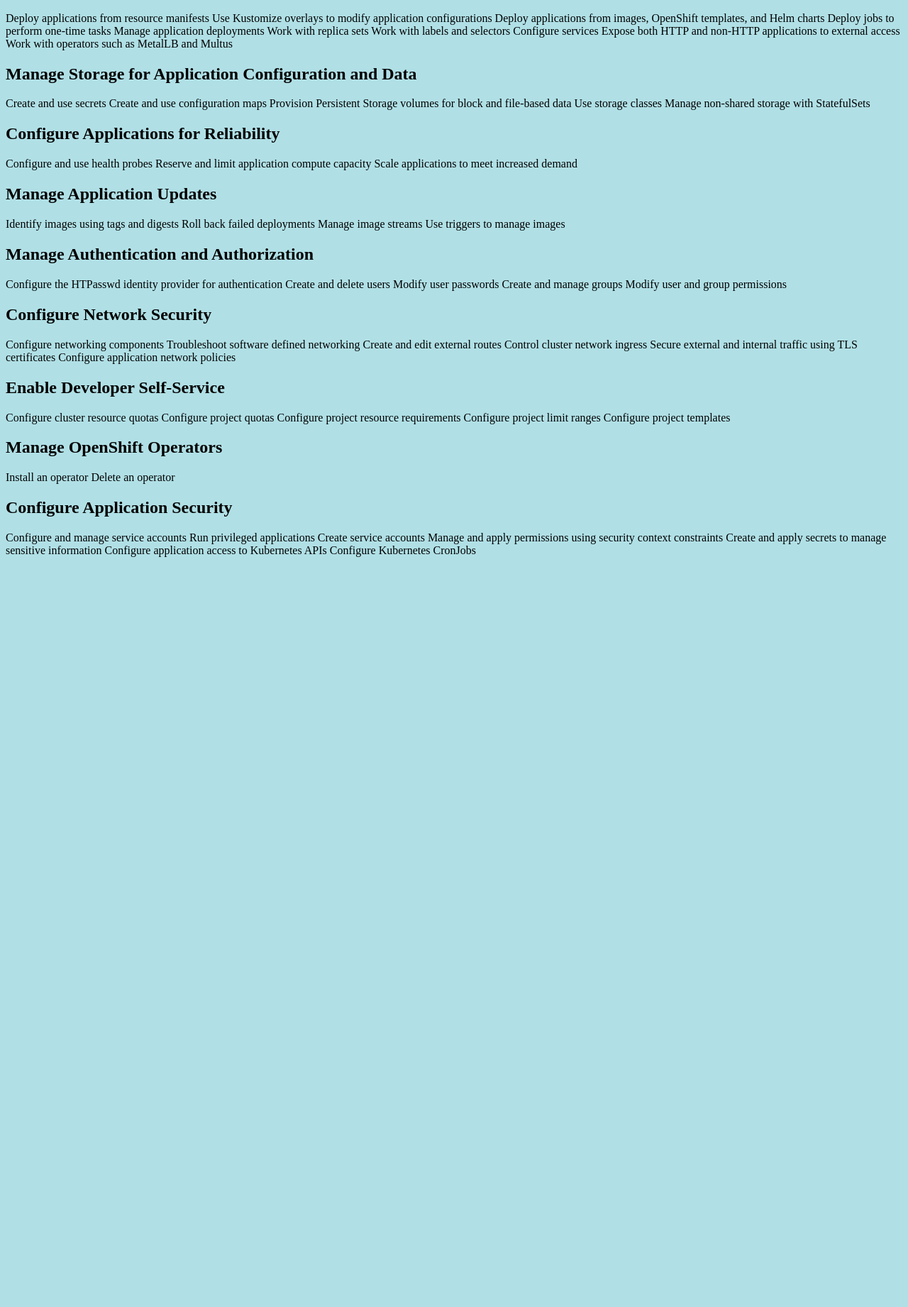
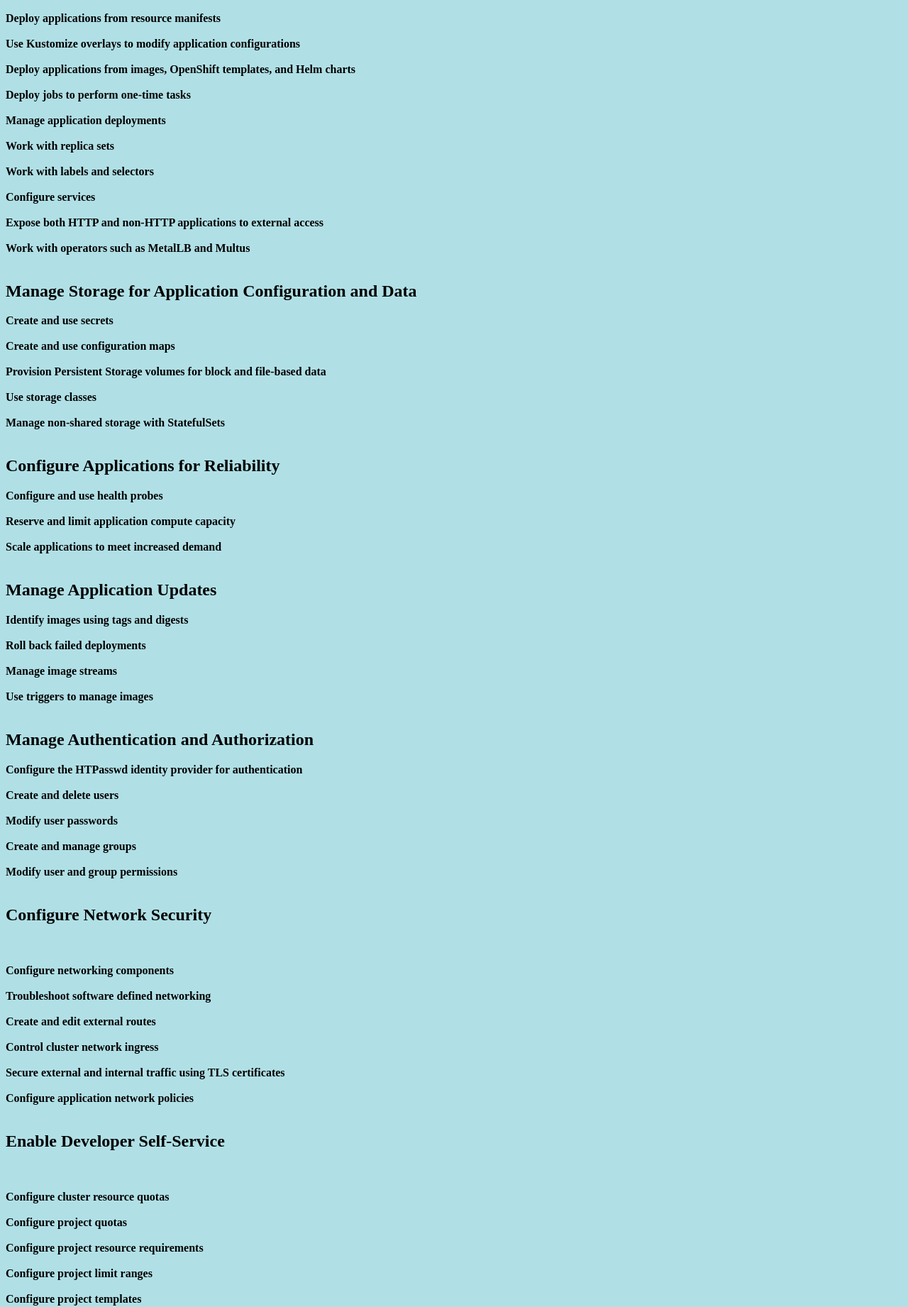
Before and after one commit to juliusmino/0sh1ft.github.io, a plain HTML site: page index.html in a window 1280 px wide. Shown: the part 549-2391 px from the top of the page at 71% size. Before the commit the page ends 1342 px from the top, so only its background shows below. Drawn offline with Linux system fonts and the light colour scheme.

Commit message:
index.html

```diff
--- a/index.html
+++ b/index.html
@@ -83,77 +83,273 @@
     <h2 class="abc">
 Deploy Applications
     </h2>
+    <b class="abc">
 Deploy applications from resource manifests
+    </b>
+    <br>
+    <br>
+    <b class="abc">
 Use Kustomize overlays to modify application configurations
+        </b>
+    <br>
+    <br>
+    <b class="abc">
 Deploy applications from images, OpenShift templates, and Helm charts
+    </b>
+    <br>
+    <br>
+    <b class="abc">
 Deploy jobs to perform one-time tasks
+        </b>
+    <br>
+    <br>
+    <b class="abc">
 Manage application deployments
+        </b>
+    <br>
+    <br>
+    <b class="abc">
 Work with replica sets
+        </b>
+    <br>
+    <br>
+    <b class="abc">
 Work with labels and selectors
+        </b>
+    <br>
+    <br>
+    <b class="abc">
 Configure services
+        </b>
+    <br>
+    <br>
+    <b class="abc">
 Expose both HTTP and non-HTTP applications to external access
+        </b>
+    <br>
+    <br>
+    <b class="abc">
 Work with operators such as MetalLB and Multus
+        </b>
+    <br>
+    <br>
     <h2 class="abc">
 Manage Storage for Application Configuration and Data
     </h2>
+    <b class="abc">
 Create and use secrets
+    </b>
+    <br>
+    <br>
+    <b class="abc">
 Create and use configuration maps
+        </b>
+    <br>
+    <br>
+    <b class="abc">
 Provision Persistent Storage volumes for block and file-based data
+        </b>
+    <br>
+    <br>
+    <b class="abc">
 Use storage classes
+        </b>
+    <br>
+    <br>
+    <b class="abc">
 Manage non-shared storage with StatefulSets
+        </b>
+    <br>
+    <br>
     <h2 class="abc">
 Configure Applications for Reliability
     </h2>
+    <b class="abc">
 Configure and use health probes
+        </b>
+    <br>
+    <br>
+    <b class="abc">
 Reserve and limit application compute capacity
+        </b>
+    <br>
+    <br>
+    <b class="abc">
 Scale applications to meet increased demand
+        </b>
+    <br>
+    <br>
     <h2 class="abc">
 Manage Application Updates
     </h2>
+    <b class="abc">
 Identify images using tags and digests
+        </b>
+    <br>
+    <br>
+    <b class="abc">
 Roll back failed deployments
+        </b>
+    <br>
+    <br>
+    <b class="abc">
 Manage image streams
+</b>
+    <br>
+    <br>
+    <b class="abc">
 Use triggers to manage images
+        </b>
+    <br>
+    <br>
     <h2 class="abc">
 Manage Authentication and Authorization
     </h2>
+    <b class="abc">
 Configure the HTPasswd identity provider for authentication
+</b>
+    <br>
+    <br>
+    <b class="abc">
 Create and delete users
+        </b>
+    <br>
+    <br>
+    <b class="abc">
 Modify user passwords
+        </b>
+    <br>
+    <br>
+    <b class="abc">
 Create and manage groups
+        </b>
+    <br>
+    <br>
+    <b class="abc">
 Modify user and group permissions
+        </b>
+    <br>
+    <br>
     <h2 class="abc">
 Configure Network Security
     </h2>
+    <br>
+    <br>
+    <b class="abc">
 Configure networking components
+        </b>
+    <br>
+    <br>
+    <b class="abc">
 Troubleshoot software defined networking
+        </b>
+    <br>
+    <br>
+    <b class="abc">
 Create and edit external routes
+        </b>
+    <br>
+    <br>
+    <b class="abc">
 Control cluster network ingress
+        </b>
+    <br>
+    <br>
+    <b class="abc">
 Secure external and internal traffic using TLS certificates
+        </b>
+    <br>
+    <br>
+    <b class="abc">
 Configure application network policies
+        </b>
+    <br>
+    <br>
     <h2 class="abc">
 Enable Developer Self-Service
     </h2>
+    <br>
+    <br>
+    <b class="abc">
 Configure cluster resource quotas
+        </b>
+    <br>
+    <br>
+    <b class="abc">
 Configure project quotas
+        </b>
+    <br>
+    <br>
+    <b class="abc">
 Configure project resource requirements
+        </b>
+    <br>
+    <br>
+    <b class="abc">
 Configure project limit ranges
+        </b>
+    <br>
+    <br>
+    <b class="abc">
 Configure project templates
+        </b>
+    <br>
+    <br>
     <h2 class="abc">
 Manage OpenShift Operators
     </h2>
+    <br>
+    <br>
+    <b class="abc">
 Install an operator
+        </b>
+    <br>
+    <br>
+    <b class="abc">
 Delete an operator
+        </b>
+    <br>
+    <br>
     <h2 class="abc">
 Configure Application Security
     </h2>
+    <br>
+    <br>
+    <b class="abc">
 Configure and manage service accounts
+        </b>
+    <br>
+    <br>
+    <b class="abc">
 Run privileged applications
+    </b>
+    <br>
+    <br>
+    <b class="abc">
 Create service accounts
+        </b>
+    <br>
+    <br>
+    <b class="abc">
 Manage and apply permissions using security context constraints
+        </b>
+    <br>
+    <br>
+    <b class="abc">
 Create and apply secrets to manage sensitive information
+        </b>
+    <br>
+    <br>
+    <b class="abc">
 Configure application access to Kubernetes APIs
+        </b>
+    <br>
+    <br>
+    <b class="abc">
 Configure Kubernetes CronJobs
+        </b>
+    <br>
+    <br>
 
 
 </body>
```
